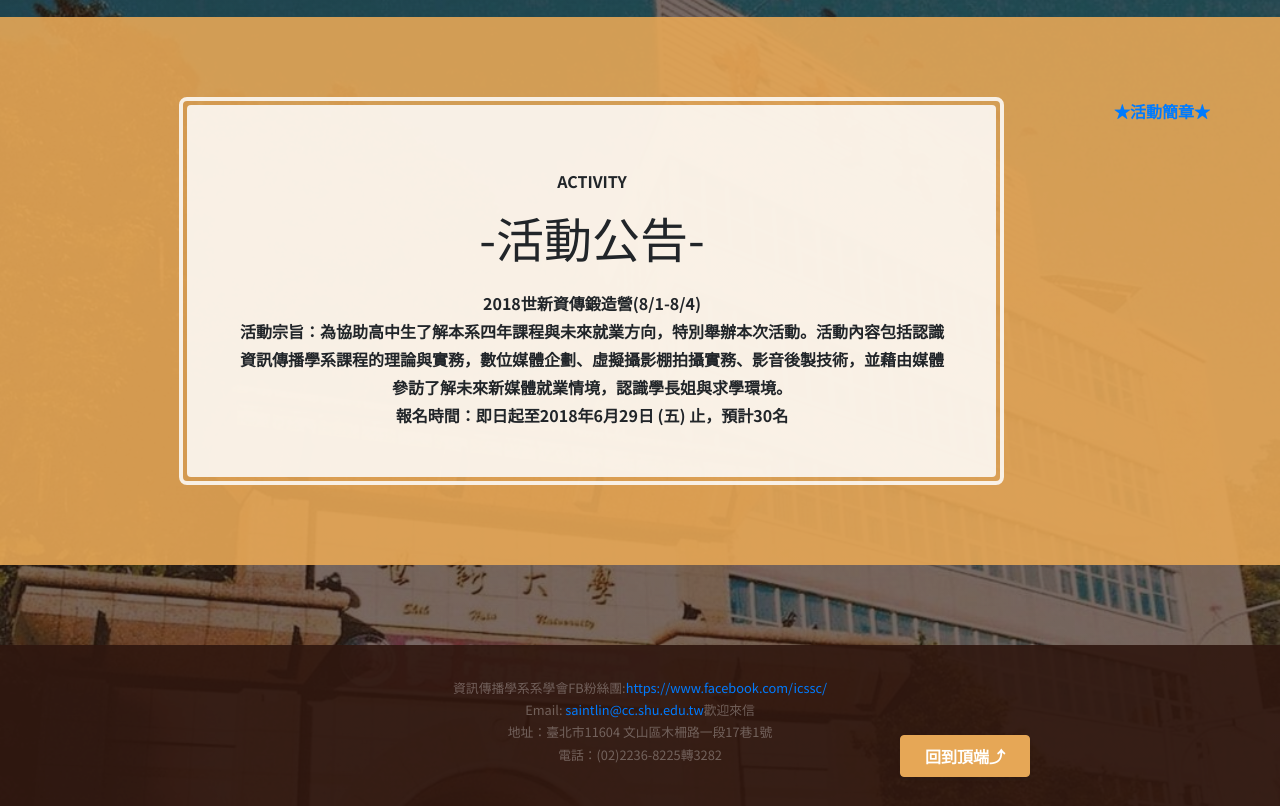
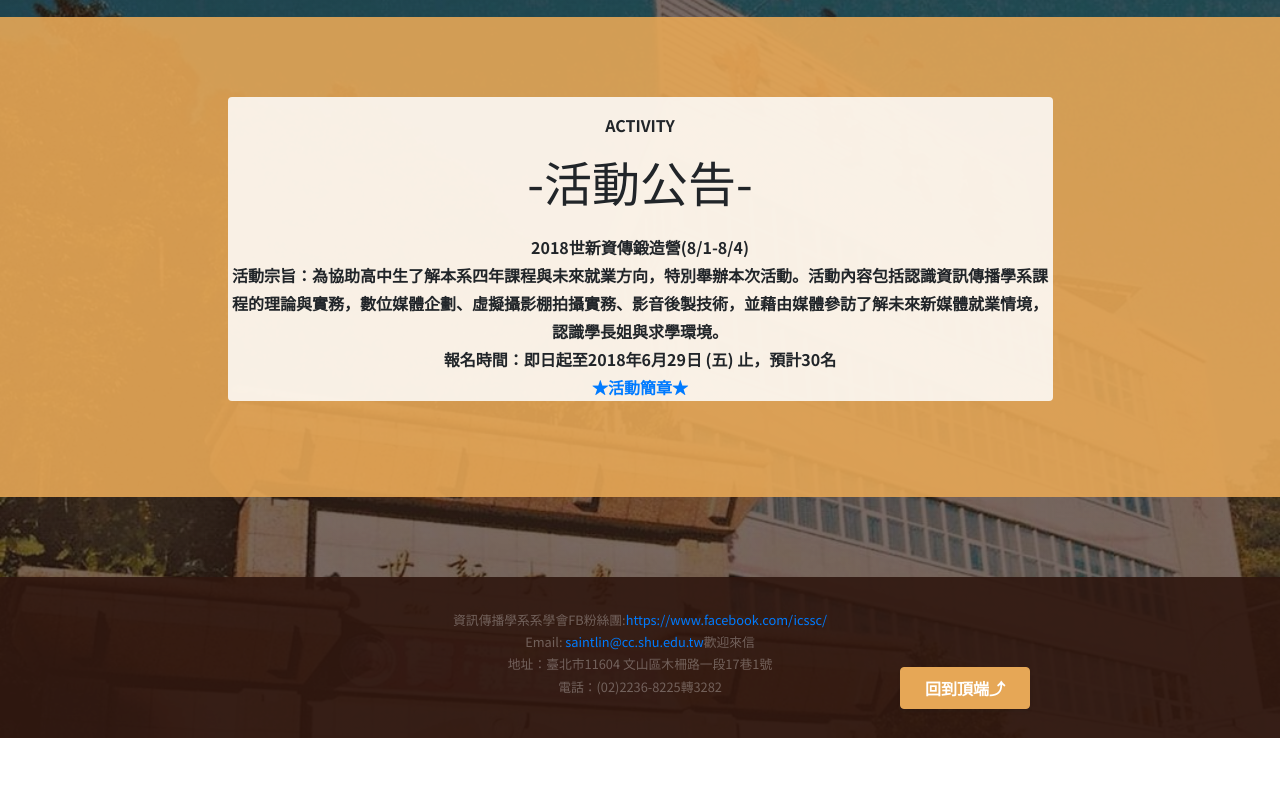
Before and after one commit to chichi-yuan/SHU-ICS, a website: page index.html in a window 1280 px wide. Shown: the part 989-1795 px from the top of the page. After the commit the page ends 1727 px from the top, so only its background shows below. Drawn offline with Linux system fonts and the light colour scheme.

Commit message:
Add files via upload

```diff
--- a/index.html
+++ b/index.html
@@ -95,7 +95,7 @@
       <div class="container">
         <div class="row">
           <div class="col-xl-9 mx-auto">
-            <div class="cta-inner text-center rounded">
+            <div class="text-center intro-text left-0 bg-faded rounded">
               <h2 class="section-heading mb-4">
                 <span class="section-heading-upper">ACTIVITY</span>
                 <span class="section-heading-lower">-活動公告-</span>
@@ -105,11 +105,11 @@
 			  </p>
 			  <p class="mb-0">報名時間：即日起至2018年6月29日 (五) 止，預計30名
 			  </p>
+			  <div>
+	           <p class="mb-3"><a href="https://goo.gl/ufZv6f"style="text-decoration:none"target="_blank">★活動簡章★</a></p>
+	          </div>
             </div>
           </div>
-		  <div>
-	  <p class="mb-3"><a href="https://goo.gl/ufZv6f"style="text-decoration:none"target="_blank">★活動簡章★</a></p>
-	  </div>
         </div>
       </div>
 
```
